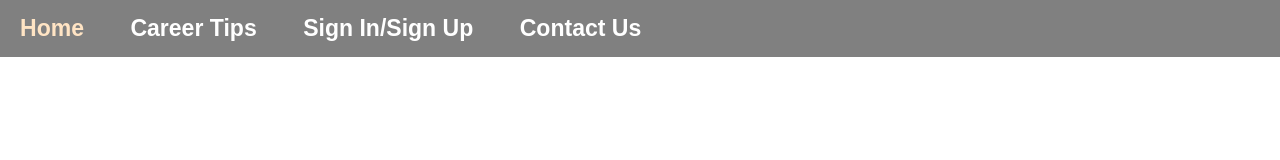
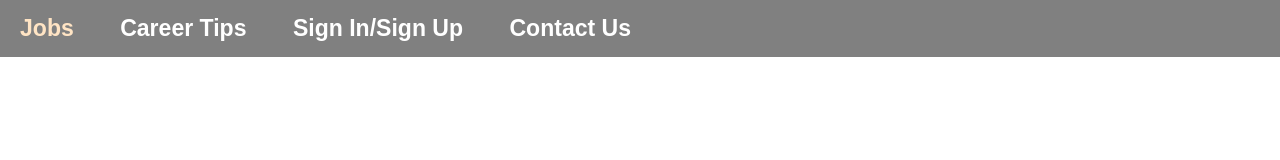
Before and after one commit to Lepilal/FINALPROJECT, a plain HTML site: page index.html in a window 1280 px wide. Shown: the top 160 px of the page. Drawn offline with Linux system fonts and the light colour scheme.

Commit message:
tab added

```diff
--- a/index.html
+++ b/index.html
@@ -23,7 +23,7 @@
 
                 <div class="nav__link hide">
                     <ul>
-                    <a href="index.html">Home</a>
+                    <a href="index.html">Jobs</a>
                     <a href="about.html">Career Tips</a>
                     <a href="contact.html">Sign In/Sign Up</a>
                     <a href="#">Contact Us</a>
```
